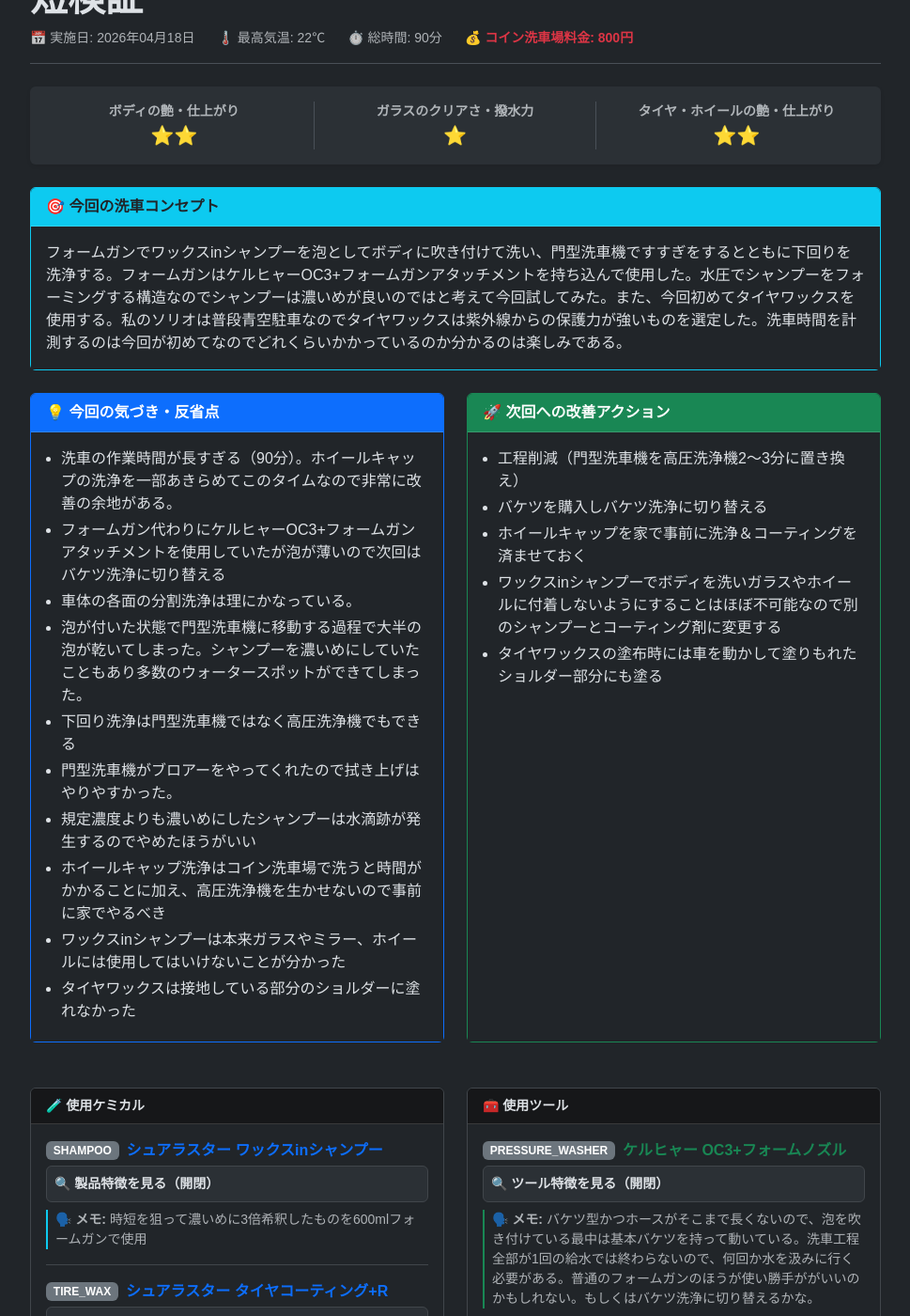
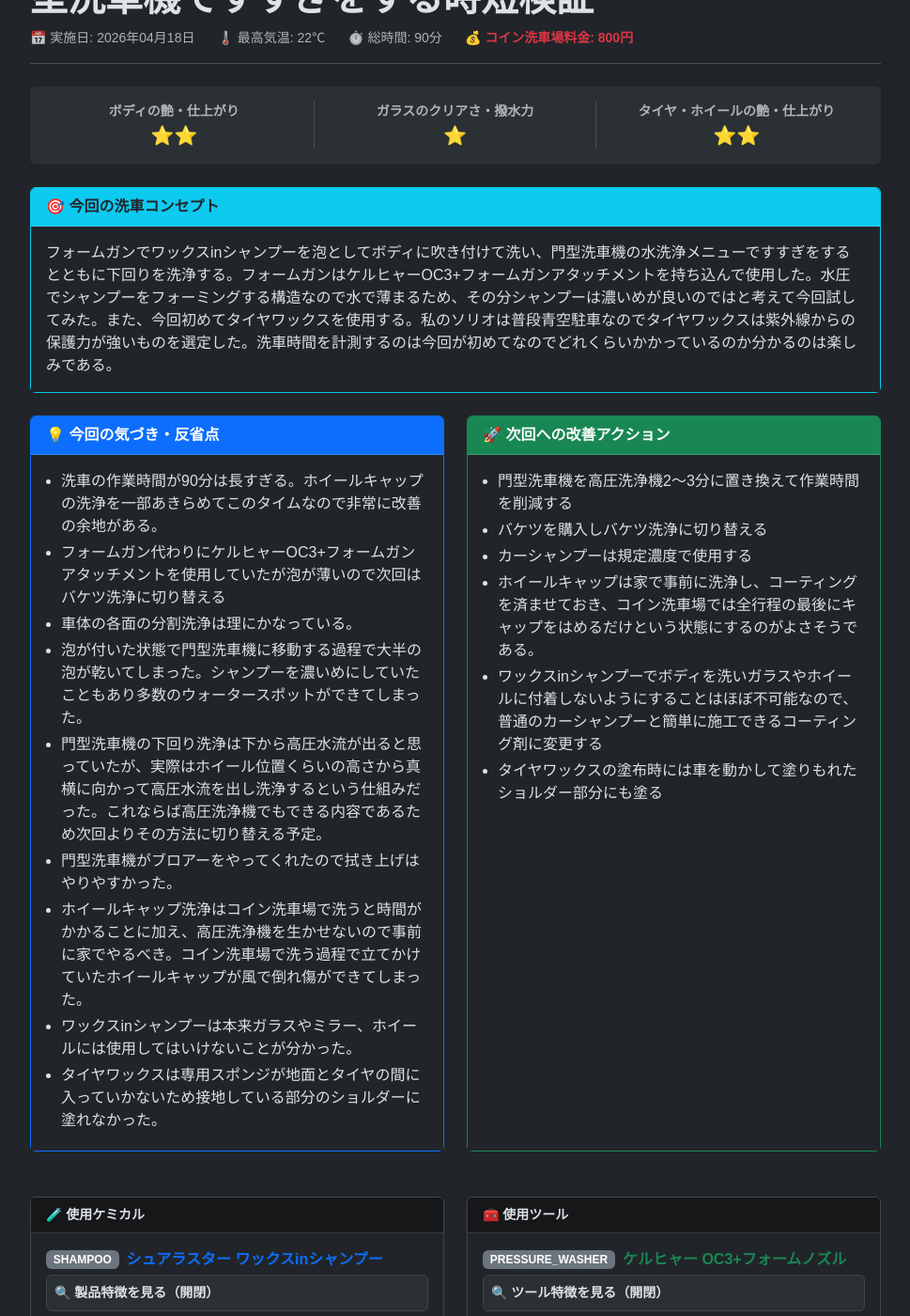
Before and after one commit to funyapar-org/fuel-lab, a Jekyll site: the page built from _wash_logs/2026-04-18-wash-log.md, in a window 1280 px wide and 1400 px high, scrolled down 249 px. Shown: the whole window at 94% size, without its empty margins (155-1124 px from the left). Built offline with Jekyll 4.4.1, drawn with Linux system fonts in a browser that asks for light colours; some of the changed text lies outside the part shown.

Commit message:
文章追加

```diff
--- a/_wash_logs/2026-04-18-wash-log.md
+++ b/_wash_logs/2026-04-18-wash-log.md
@@ -1,7 +1,7 @@
 ---
 layout: wash_log
-title: "ワックスinシャンプーと門型洗車機を併用した時短検証"
-description: "ワックスinシャンプーと小型高圧洗浄機と門型洗車機の下回り洗浄を併用し時短を狙う。"
+title: "ワックスinシャンプーとフォームガンで洗浄、門型洗車機ですすぎをする時短検証"
+description: "ワックスinシャンプーとフォームガンを使用し効率的に洗車し、門型洗車機の下回りを含んだ水洗浄機能ですすぎ時短を狙う。"
 date: 2026-04-18
 temp_max: 22
 total_time: 90
@@ -14,9 +14,9 @@ score_wheel: "⭐⭐"
 
 # --- メニュー ---
 menu:
-  - name: 高圧洗浄機(2分)
+  - name: 高圧洗浄機(2分・予洗い)
     price: 200
-  - name: 門型洗車機（水洗い＋下回り）
+  - name: 門型洗車機（下回り含む水洗浄ですすぎ）
     price: 600
 
 # --- 使用ケミカル ---
@@ -29,12 +29,12 @@ chemicals:
 # --- 使用ツール ---
 tools:
   - id: pressure_washer.karcher_oc3_with_foam_nozzle
-    note: バケツ型かつホースがそこまで長くないので、泡を吹き付けている最中は基本バケツを持って動いている。洗車工程全部が1回の給水では終わらないので、何回か水を汲みに行く必要がある。普通のフォームガンのほうが使い勝手ががいいのかもしれない。もしくはバケツ洗浄に切り替えるかな。
+    note: バケツ型かつホースがそこまで長くないので、泡を吹き付けている最中は基本バケツを持って動いている。洗車工程全部が1回の給水では終わらないので、何回か水を汲みに行く必要がある。普通のフォームガンのほうが使い勝手ががいいのかもしれない。もしくはバケツ洗浄に切り替えるべきか。
   - id: cloth.daiso_microfiber_cloth
     note: 6枚使用
   - id: sponge.daiso_compresed_sponge
   - id: brush.daiso_tire_brush
-    note: タイヤブラシとして使用。通水機能はコイン洗車場では生かせない。大きなヘッドは奥まった部分を洗えないので違う道具に変えるべきかも。
+    note: 通水機能はコイン洗車場では生かせないがタイヤブラシとして使用。大きなヘッドは奥まった部分を洗えないので違う道具に変えるべきかも。
   - id: step_stool.dcm_step_stool
 
 # --- タイムライン ---
@@ -45,7 +45,7 @@ timeline:
     time: "12:12"
   - label: 洗車終了
     time: "12:58"
-  - label: 門型洗車機完了(すすぎ、下回り)
+  - label: 門型洗車機完了(下回り含む水洗浄ですすぎ)
     time: "13:10"
   - label: 拭き上げ完了
     time: "13:20"
@@ -60,7 +60,7 @@ steps:
     duration: 2
   - name: 泡洗車
     duration: 46
-  - name: 門型洗車機(すすぎ、下回り)
+  - name: 門型洗車機(下回り含む水洗浄ですすぎ)
     duration: 12
   - name: 拭き上げ
     duration: 10
@@ -69,26 +69,26 @@ steps:
   - name: タイヤワックス施工
     duration: 10
 
-concept: "フォームガンでワックスinシャンプーを泡としてボディに吹き付けて洗い、門型洗車機ですすぎをするとともに下回りを洗浄する。フォームガンはケルヒャーOC3+フォームガンアタッチメントを持ち込んで使用した。水圧でシャンプーをフォーミングする構造なのでシャンプーは濃いめが良いのではと考えて今回試してみた。また、今回初めてタイヤワックスを使用する。私のソリオは普段青空駐車なのでタイヤワックスは紫外線からの保護力が強いものを選定した。洗車時間を計測するのは今回が初めてなのでどれくらいかかっているのか分かるのは楽しみである。"
+concept: "フォームガンでワックスinシャンプーを泡としてボディに吹き付けて洗い、門型洗車機の水洗浄メニューですすぎをするとともに下回りを洗浄する。フォームガンはケルヒャーOC3+フォームガンアタッチメントを持ち込んで使用した。水圧でシャンプーをフォーミングする構造なので水で薄まるため、その分シャンプーは濃いめが良いのではと考えて今回試してみた。また、今回初めてタイヤワックスを使用する。私のソリオは普段青空駐車なのでタイヤワックスは紫外線からの保護力が強いものを選定した。洗車時間を計測するのは今回が初めてなのでどれくらいかかっているのか分かるのは楽しみである。"
 
 # --- 今回の気づき（Findings） ---
 findings:
-  - 洗車の作業時間が長すぎる（90分）。ホイールキャップの洗浄を一部あきらめてこのタイムなので非常に改善の余地がある。
+  - 洗車の作業時間が90分は長すぎる。ホイールキャップの洗浄を一部あきらめてこのタイムなので非常に改善の余地がある。
   - フォームガン代わりにケルヒャーOC3+フォームガンアタッチメントを使用していたが泡が薄いので次回はバケツ洗浄に切り替える
   - 車体の各面の分割洗浄は理にかなっている。
   - 泡が付いた状態で門型洗車機に移動する過程で大半の泡が乾いてしまった。シャンプーを濃いめにしていたこともあり多数のウォータースポットができてしまった。
-  - 下回り洗浄は門型洗車機ではなく高圧洗浄機でもできる
+  - 門型洗車機の下回り洗浄は下から高圧水流が出ると思っていたが、実際はホイール位置くらいの高さから真横に向かって高圧水流を出し洗浄するという仕組みだった。これならば高圧洗浄機でもできる内容であるため次回よりその方法に切り替える予定。
   - 門型洗車機がブロアーをやってくれたので拭き上げはやりやすかった。
-  - 規定濃度よりも濃いめにしたシャンプーは水滴跡が発生するのでやめたほうがいい
-  - ホイールキャップ洗浄はコイン洗車場で洗うと時間がかかることに加え、高圧洗浄機を生かせないので事前に家でやるべき
-  - ワックスinシャンプーは本来ガラスやミラー、ホイールには使用してはいけないことが分かった
-  - タイヤワックスは接地している部分のショルダーに塗れなかった
+  - ホイールキャップ洗浄はコイン洗車場で洗うと時間がかかることに加え、高圧洗浄機を生かせないので事前に家でやるべき。コイン洗車場で洗う過程で立てかけていたホイールキャップが風で倒れ傷ができてしまった。
+  - ワックスinシャンプーは本来ガラスやミラー、ホイールには使用してはいけないことが分かった。
+  - タイヤワックスは専用スポンジが地面とタイヤの間に入っていかないため接地している部分のショルダーに塗れなかった。
 
 # --- 次回への課題（Next Actions） ---
 next_actions:
-  - 工程削減（門型洗車機を高圧洗浄機2～3分に置き換え）
+  - 門型洗車機を高圧洗浄機2～3分に置き換えて作業時間を削減する
   - バケツを購入しバケツ洗浄に切り替える
-  - ホイールキャップを家で事前に洗浄＆コーティングを済ませておく
-  - ワックスinシャンプーでボディを洗いガラスやホイールに付着しないようにすることはほぼ不可能なので別のシャンプーとコーティング剤に変更する
+  - カーシャンプーは規定濃度で使用する
+  - ホイールキャップは家で事前に洗浄し、コーティングを済ませておき、コイン洗車場では全行程の最後にキャップをはめるだけという状態にするのがよさそうである。
+  - ワックスinシャンプーでボディを洗いガラスやホイールに付着しないようにすることはほぼ不可能なので、普通のカーシャンプーと簡単に施工できるコーティング剤に変更する
   - タイヤワックスの塗布時には車を動かして塗りもれたショルダー部分にも塗る
 ---
```
